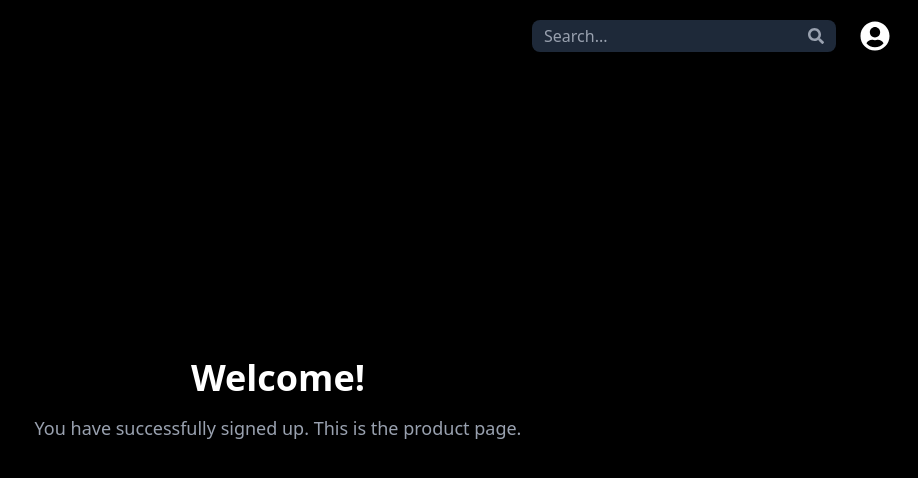
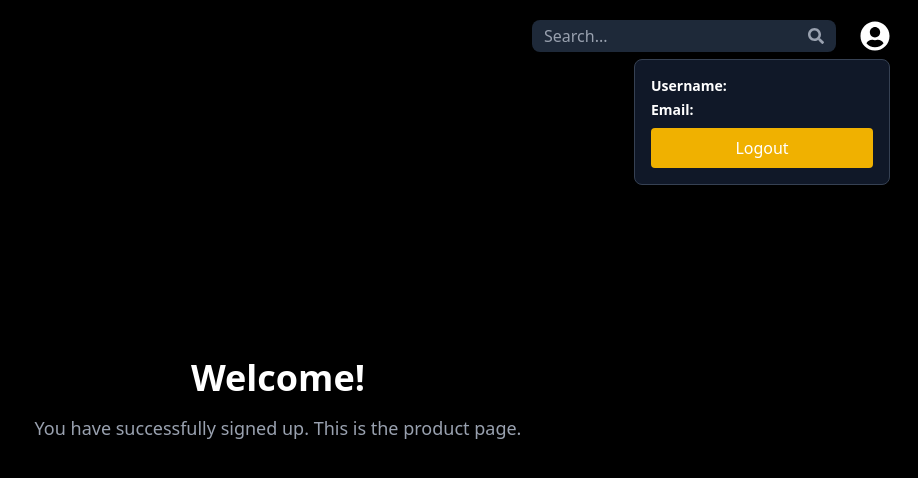
Before and after one commit to MaitriRajpara/E-commerce-React, a React (Vite) app: page /product in a window 1280 px wide. Both pictures are taken after a click on the icon 1237 px from the left and 36 px from the top of the page. Shown: the top 478 px of the page, without its empty margins (362-1280 px from the left). Built offline with nearby package versions, Linux system fonts and the light colour scheme.

Commit message:
Add logout and user info func

```diff
--- a/src/Components/Navbar/Navbar.tsx
+++ b/src/Components/Navbar/Navbar.tsx
@@ -1,6 +1,27 @@
 import { FaUserCircle, FaSearch } from "react-icons/fa";
+import { useState, useEffect } from "react";
 
 const Navbar = () => {
+  const [showUserInfo, setShowUserInfo] = useState(false);
+  const [user, setUser] = useState({ username: "", email: "" });
+
+  useEffect(() => {
+    const stored = localStorage.getItem("currentUser");
+    if (stored) {
+      const storedUser = JSON.parse(stored);
+      setUser({
+        username: storedUser.name || "",
+        email: storedUser.email || "",
+      });
+    }
+  }, []);
+
+  const toggleUserInfo = () => setShowUserInfo((prev) => !prev);
+  const handleLogout = () => {
+    localStorage.removeItem("currentUser");
+    setShowUserInfo(false);
+  };
+
   return (
     <nav className="ml-50 h-18 bg-black flex justify-end items-center px-7 py-5 fixed top-0 right-0 left-20 z-40 text-white">
       <form className="flex items-center bg-gray-800 rounded-lg px-3 py-1 mr-6">
@@ -15,7 +36,26 @@ const Navbar = () => {
       </form>
 
       <div className="relative">
-        <FaUserCircle className="text-3xl cursor-pointer hover:text-gray-400" />
+        <FaUserCircle
+          className="text-3xl cursor-pointer hover:text-gray-400"
+          onClick={toggleUserInfo}
+        />
+        {showUserInfo && (
+          <div className="absolute right-0 mt-2 w-64 bg-gray-900 border border-gray-700 rounded-lg shadow-lg z-50 p-4">
+            <p className="text-sm mb-1">
+              <span className="font-semibold">Username:</span> {user.username}
+            </p>
+            <p className="text-sm mb-2">
+              <span className="font-semibold">Email:</span> {user.email}
+            </p>
+            <button
+              onClick={handleLogout}
+              className="w-full bg-yellow-500 py-2 rounded hover:bg-red-500"
+            >
+              Logout
+            </button>
+          </div>
+        )}
       </div>
     </nav>
   );
```
